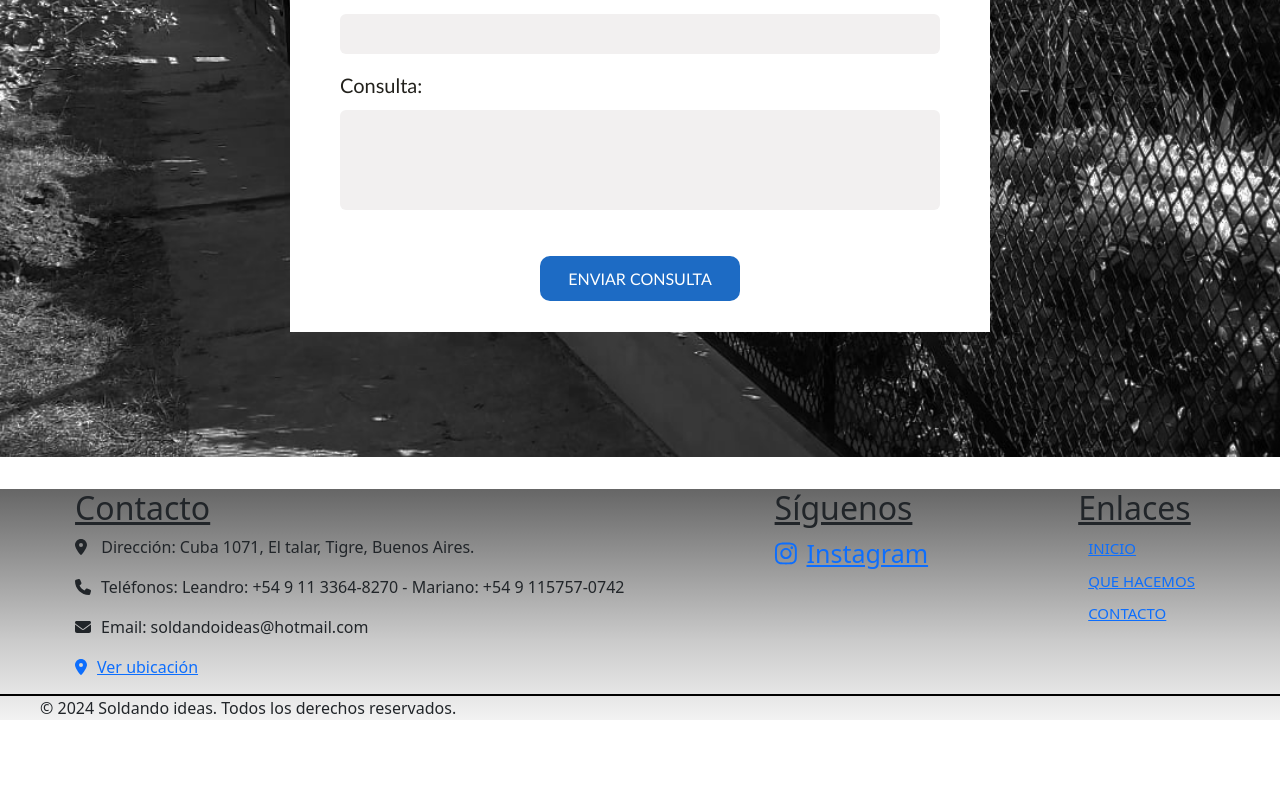
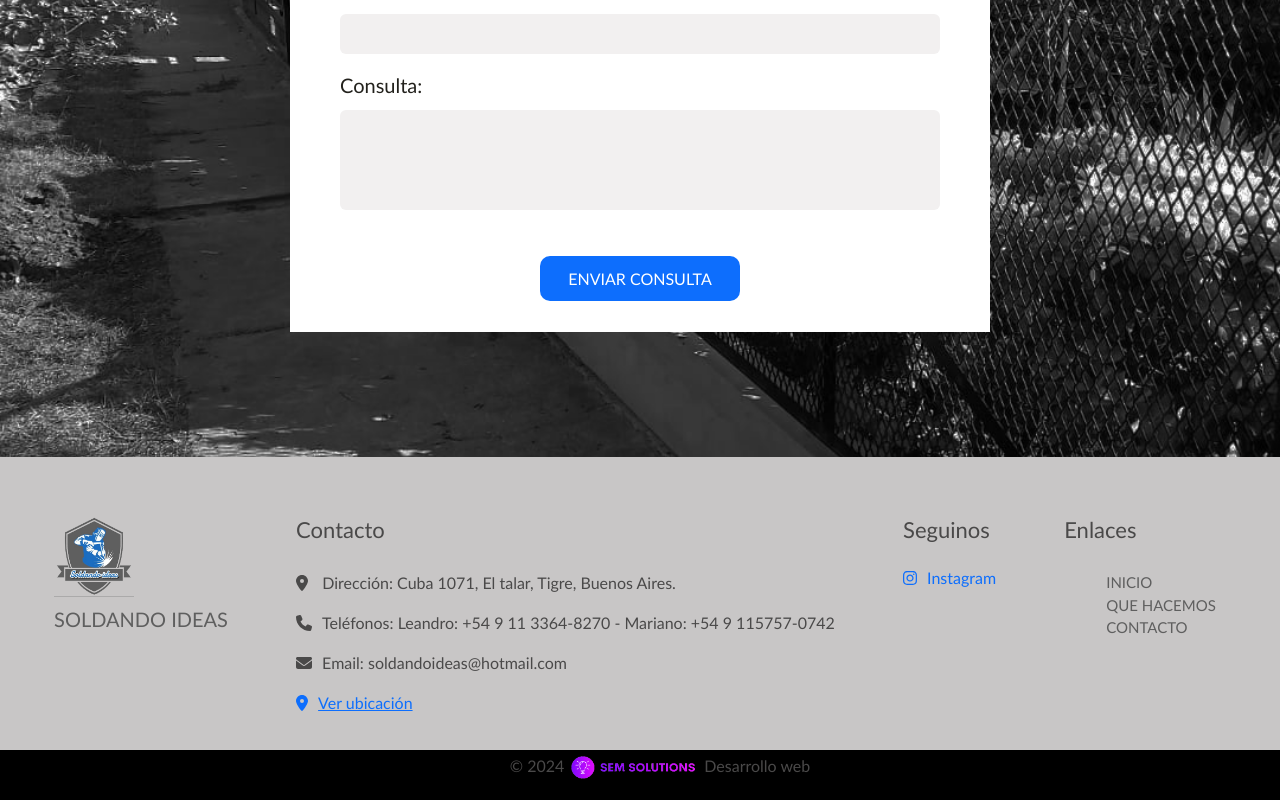
Before and after one commit to LeanRamirez/Soldando-Ideas, a React (Vite) app: page / in a window 1280 px wide. Shown: the part 2362-3162 px from the top of the page. Before the commit the page ends 3098 px from the top, so only its background shows below. Built offline with nearby package versions, Linux system fonts and the light colour scheme.

Commit message:
style footer

```diff
--- a/src/components/contacto/contacto.module.css
+++ b/src/components/contacto/contacto.module.css
@@ -4,7 +4,7 @@
     align-items: center;
     justify-content: center;
     max-width: 100%;
-    margin: 0 auto 30px;
+    margin: 0 auto;
     margin-top: 60px;
     background-image: url(../../assets/img8.png);
     background-size: cover;
@@ -76,13 +76,13 @@
 }
 
 .button button{
-    margin-top: 30PX;
+    margin-top: 30px;
     width: 200px;
     height: 45px;
     border-radius: 10px;
     font-family: 'Gill Sans', 'Gill Sans MT', Calibri, 'Trebuchet MS', sans-serif;
     border: none;
     color: #fff;
-    background-color: #1d6bc4;
+    background-color: #0d6efd;
 
 }
--- a/src/components/footer/footer.jsx
+++ b/src/components/footer/footer.jsx
@@ -2,8 +2,9 @@ import React from "react";
 import { FontAwesomeIcon } from '@fortawesome/react-fontawesome';
 import { faMapMarkerAlt, faPhone, faEnvelope } from '@fortawesome/free-solid-svg-icons';
 import { faInstagram } from '@fortawesome/free-brands-svg-icons';
-
+import logoTransp from "../../assets/logoTransp.png";
 import style from "./footer.module.css";
+import logoSem from "../../assets/logoSem1.png"
 
 const Footer = () => {
 
@@ -11,6 +12,10 @@ const Footer = () => {
     return (
         <footer className={style.footer}>
             <div className={style.container}>
+                <div className={style.logoContainer}>
+                <img className={style.logo} src={logoTransp} alt="logo"/>
+                <h3 className={style.brand}>SOLDANDO IDEAS</h3>
+                </div>
                 <div className={style.column}>
                     <h2>Contacto</h2>
                     <p><FontAwesomeIcon className={style.icon} icon={faMapMarkerAlt}/> Dirección: Cuba 1071, El talar, Tigre, Buenos Aires.</p>
@@ -20,24 +25,26 @@ const Footer = () => {
                     <FontAwesomeIcon className={style.icon} icon={faMapMarkerAlt}/>Ver ubicación</a>
                 </div>
                 <div className={style.instagram}>
-                    <h2>Síguenos</h2>
-                    <ul>
+                    <h2 className={style.follow}>Seguinos</h2>
+                    <ul className={style.linkUl}>
                         <li><a href="https://www.instagram.com/soldandoideas_herreria/" target="_blank" rel="noopener noreferrer">
                             <FontAwesomeIcon className={style.icon} icon={faInstagram}/>Instagram</a></li>
                     </ul>
                 </div>
                 <div className={style.column}>
                     <h2>Enlaces</h2>
-                    <ul>
-                        <li><a href="#inicio">INICIO</a></li>
-                        <li><a href="#trabajos">QUE HACEMOS</a></li>
-                        <li><a  href="#contacto">CONTACTO</a></li>
+                    <ul className={style.linkUl}>
+                        <li><a className={style.links} href="#inicio">INICIO</a></li>
+                        <li><a className={style.links} href="#trabajos">QUE HACEMOS</a></li>
+                        <li><a  className={style.links} href="#contacto">CONTACTO</a></li>
                     </ul>
                 </div>
 
             </div>
             <div className={style.bottom}>
-                <p>&copy; {new Date().getFullYear()} Soldando ideas. Todos los derechos reservados.
+                <p>&copy; {new Date().getFullYear()}
+                    <img className={style.logoSem} src={logoSem} alt="" />
+                    Desarrollo web
                 </p>
             </div>
         </footer>
--- a/src/components/footer/footer.module.css
+++ b/src/components/footer/footer.module.css
@@ -1,53 +1,85 @@
 .footer{
-    background: linear-gradient(to top, #f2f2f2, #cccccc, #999999, #666666);
-    border-top: solid 2px white;
+    color: #4a4949;
+    font-family: 'Gill Sans', 'Gill Sans MT', Calibri, 'Trebuchet MS', sans-serif;
+    padding: 10px 0 0;
+    background-color: #c8c6c6;
 }
-
+.logoContainer {
+    height: 100%;
+}
+.logo {
+    height: 80px;
+    width: 80px;
+}
+.brand {
+    padding: 10px 0;
+    color: #5f5f5f ;
+    font-weight: 400;
+    font-size: 20px;
+  }
 
 
 .container{
     display: flex;
     flex-direction: row;
     justify-content: space-around;
+    padding: 50px 20px 10px;
 }
 
 .column h2{
-    text-decoration: underline;
+    font-size: 22px;
+    padding-bottom: 20px;
+}
+.follow {
+    font-size: 22px;
+    padding-bottom: 15px;
 }
 
 .column li{
     list-style-type: none;
     font-size: 15px;
-    margin: 10px;
 }
-
-.column ul{
-padding: 0px;
+.linksUl{
+    padding-left: 0;
 }
-
-.instagram h2{
-    text-decoration: underline;
-}
-
-.instagram ul{
+.links ul{
     padding: 0px;
 }
-
+.instagram ul {
+    padding-left: 0;
+}
 .instagram li{
     list-style-type: none;
 }
 
 .instagram a{
     margin-bottom: 15px;
-    font-size: 25px;
+    font-size: 16px;
+    text-decoration: none;
 }
 
 .bottom{
-    margin-top: 15px;
+    margin-top: 25px;
     padding-left: 40px;
-    border-top: solid 2px black;
+    background-color: black;
+    height: 50px;
+    display: flex;
+    justify-content: center;
 }
 
 .icon{
     margin-right: 10px;
 }
+.links {
+   text-decoration: none;
+   color: #5f5f5f;
+   margin: 10px;
+}
+.links:hover {
+    color: #1d6bc4;
+    text-decoration: underline;
+}
+.logoSem {
+    height: 35px;
+    width: 140px;
+}
```
Also changed, not shown: src/assets/logoSem1.png (added), src/assets/logoTransp.png (added).
